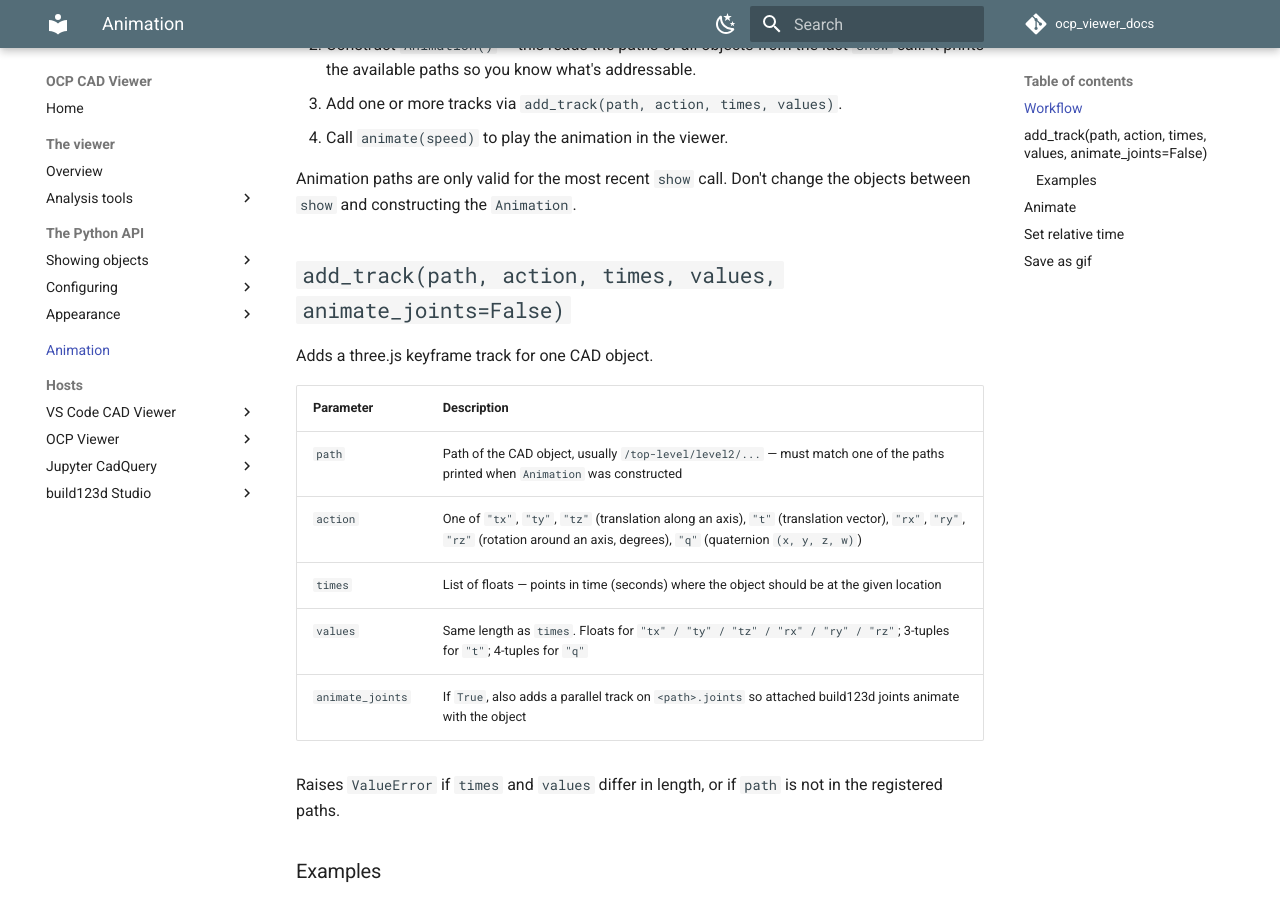
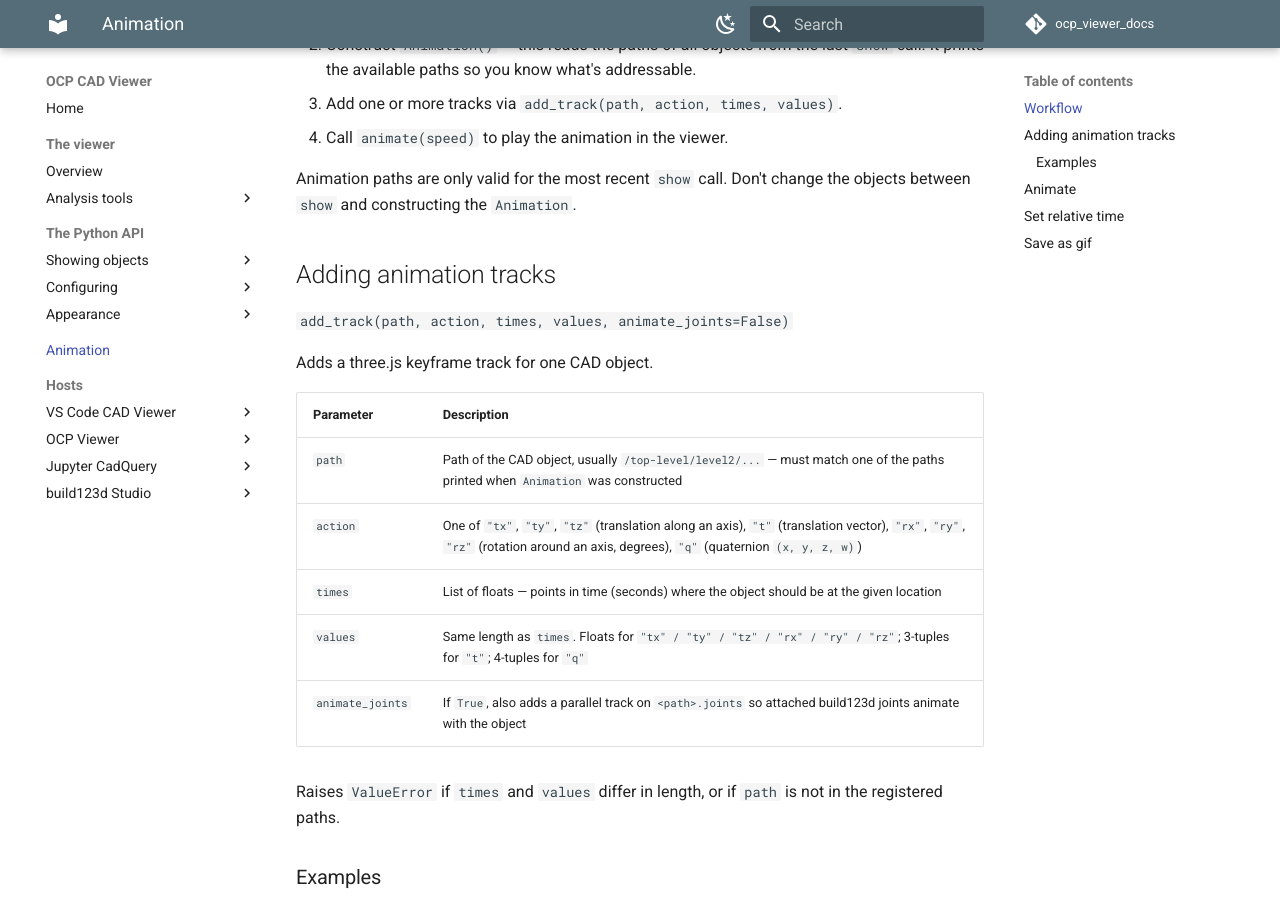
Before and after one commit to bernhard-42/ocp_viewer_docs, an MkDocs documentation site: the page built from docs/animation.md, in a window 1280 px wide and 900 px high, scrolled down 420 px. Built offline with MkDocs 1.6.1 and Material for MkDocs 9.7.7, drawn with Linux system fonts in a browser that asks for light colours; comment, search, counter and statistics services are not loaded.

Commit message:
add heading

```diff
--- a/docs/animation.md
+++ b/docs/animation.md
@@ -35,7 +35,9 @@ The `Animation` class drives three.js animation tracks on the objects you previo
 
 Animation paths are only valid for the most recent `show` call. Don't change the objects between `show` and constructing the `Animation`.
 
-## `add_track(path, action, times, values, animate_joints=False)`
+## Adding animation tracks
+
+`add_track(path, action, times, values, animate_joints=False)`
 
 Adds a three.js keyframe track for one CAD object.
 
```
